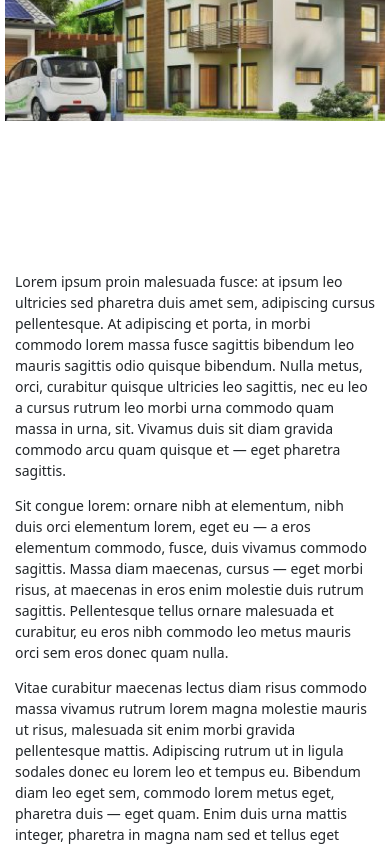
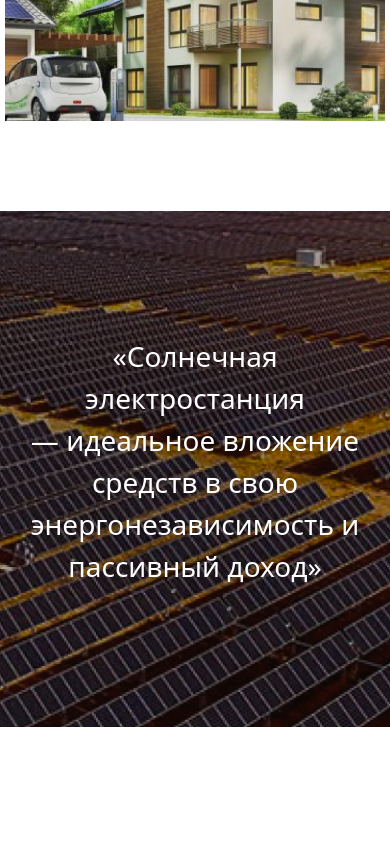
Before and after one commit to MariiaUdovytska/React-Solar, a React (Create React App) app in the folder react-solar/: page / in a window 390 px wide. Shown: the part 2980-3826 px from the top of the page. Built offline with nearby package versions, Linux system fonts and the light colour scheme.

Commit message:
add html-skeleton, css-styles and media for comp. Slogan

```diff
--- a/react-solar/src/Slogan.js
+++ b/react-solar/src/Slogan.js
@@ -10,7 +10,9 @@ class Slogan extends React.Component {
 
 		return(
 			<div className='slogan'>
-
+				<div className='slogan__body containerM'>
+					<div className='slogan__body-content'>«Солнечная электростанция <br/>— идеальное вложение средств в свою энергонезависимость и пассивный доход»</div>
+				</div>
 			</div>
 		)
 	}
--- a/react-solar/src/css/slogan.css
+++ b/react-solar/src/css/slogan.css
@@ -0,0 +1,36 @@
+.slogan{
+	background-image: url('../img/slogan/slogan.jpg');
+	background-position: center;
+	background-size: cover;
+	margin-top: 150px;
+}
+.slogan__body{
+	color: #fff;
+	padding: 124px 0px 140px 0px;
+	max-width: 673px;
+	font-size: 3rem;
+	text-align: center;
+	line-height: 4.08rem;
+}
+@media (max-width:980px){
+	.slogan__body{
+		font-size: 2.8rem;
+	}
+}
+@media (max-width: 909px) {
+	.slogan{
+		margin-top: 90px;
+	}
+}
+@media (max-width:840px){
+	.slogan__body{
+		font-size: 2.6rem;
+		line-height: 3.5rem;
+	}
+}
+@media (max-width:720px){
+	.slogan__body{
+		font-size: 2rem;
+		line-height: 3rem;
+	}
+}
```
Also changed, not shown: react-solar/src/img/slogan/slogan.jpg (added).
